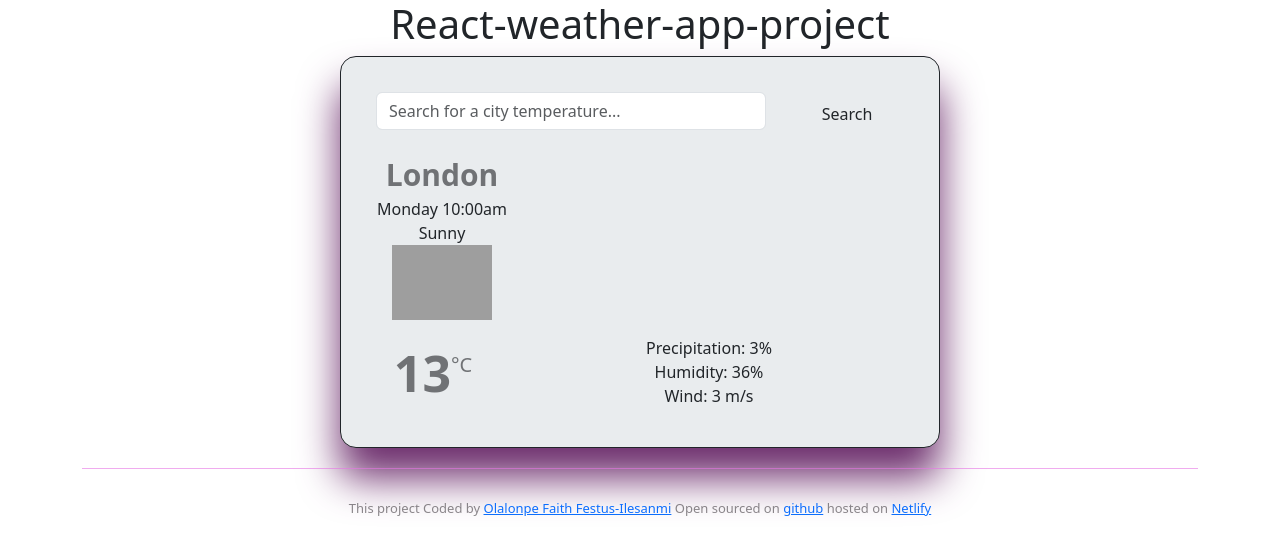
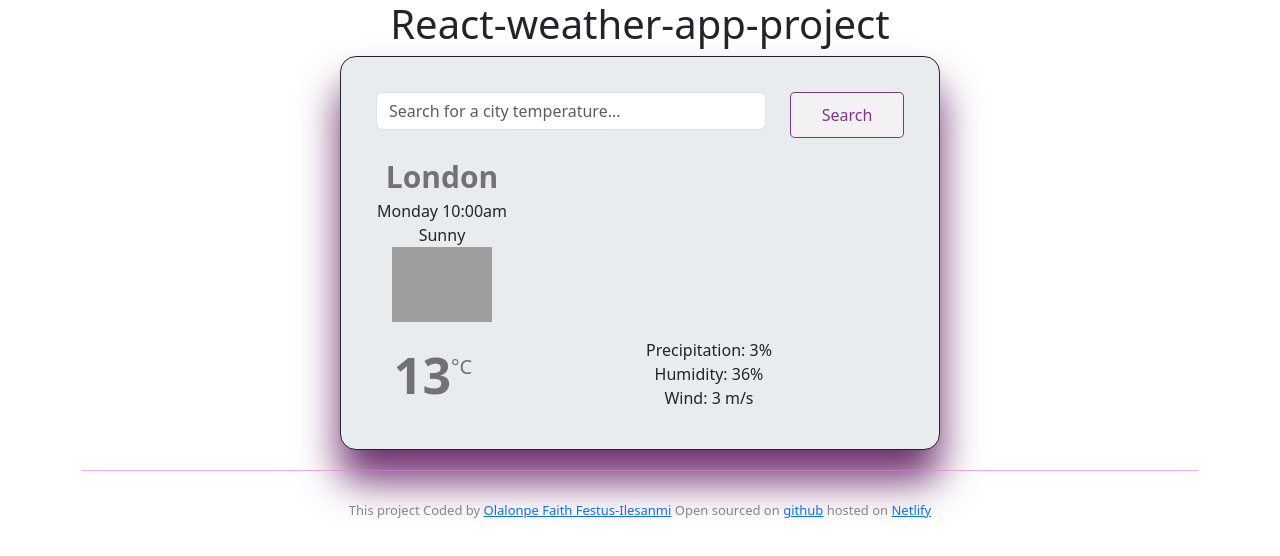
Before and after one commit to Lonpsy/my-app, a React (Create React App) app: page / in a window 1280 px wide. In both pictures the pointer is over the input "Search". Shown: the top 556 px of the page. Built offline with nearby package versions, Linux system fonts and the light colour scheme; grey boxes are pictures that could not be loaded.

Commit message:
added hover psuedo selector to the button

```diff
--- a/src/Weather.css
+++ b/src/Weather.css
@@ -45,7 +45,7 @@ img {
   position: relative;
   top: -20px;
 }
-.btn {
+.allButtons {
   background-color: rgb(96, 8, 105, 0.8);
   color: rgb(244, 241, 244);
   border: none;
@@ -53,3 +53,11 @@ img {
   border-radius: 5px;
   cursor: pointer;
 }
+.allButtons:hover {
+  background-color: rgb(244, 241, 244);
+  color: rgba(96, 8, 105, 0.8);
+  border: 1px solid rgba(96, 8, 105, 0.8);
+  padding: 10px 20px;
+  border-radius: 5px;
+  cursor: pointer;
+}
--- a/src/Weather.js
+++ b/src/Weather.js
@@ -14,7 +14,11 @@ export default function Weather() {
             />
           </div>{" "}
           <div className="col-3">
-            <input type="submit" value="Search" className=" btn w-100" />
+            <input
+              type="submit"
+              value="Search"
+              className=" btn w-100 allButtons"
+            />
           </div>
         </div>
       </form>{" "}
```
